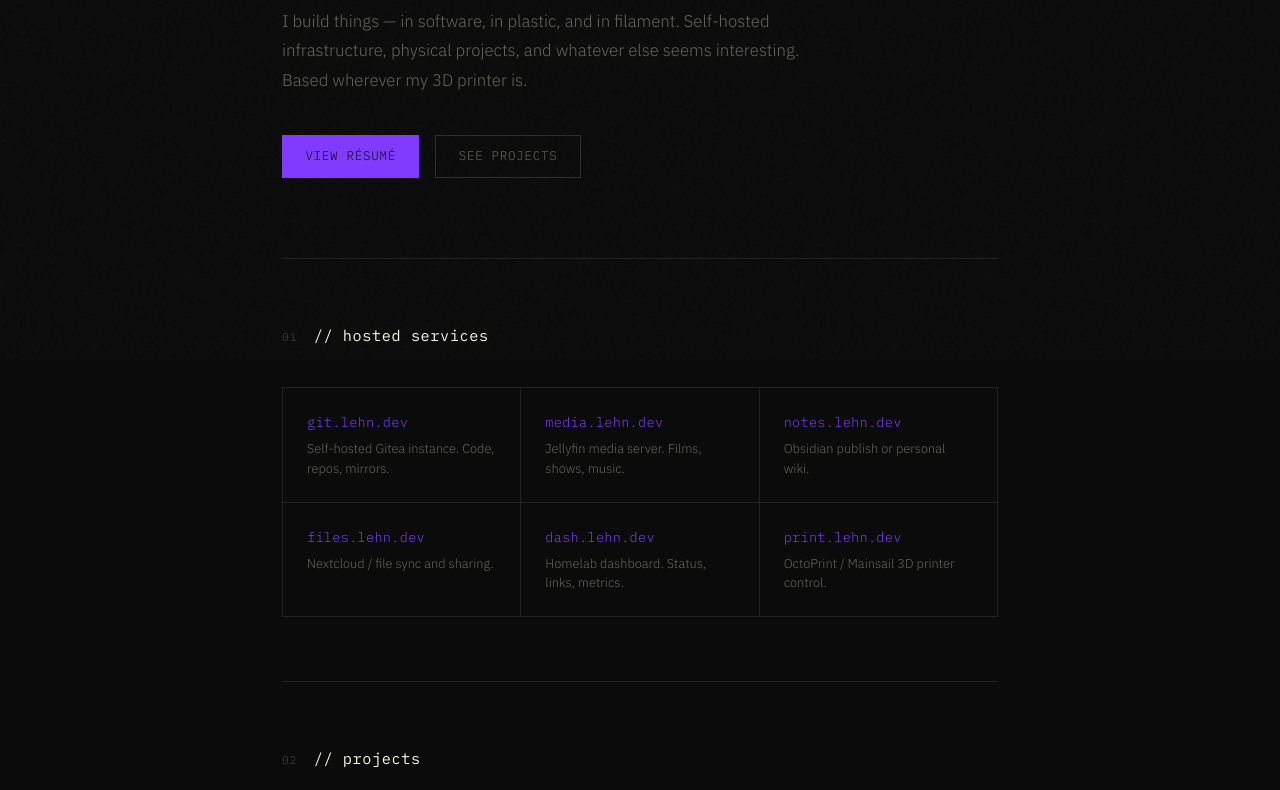
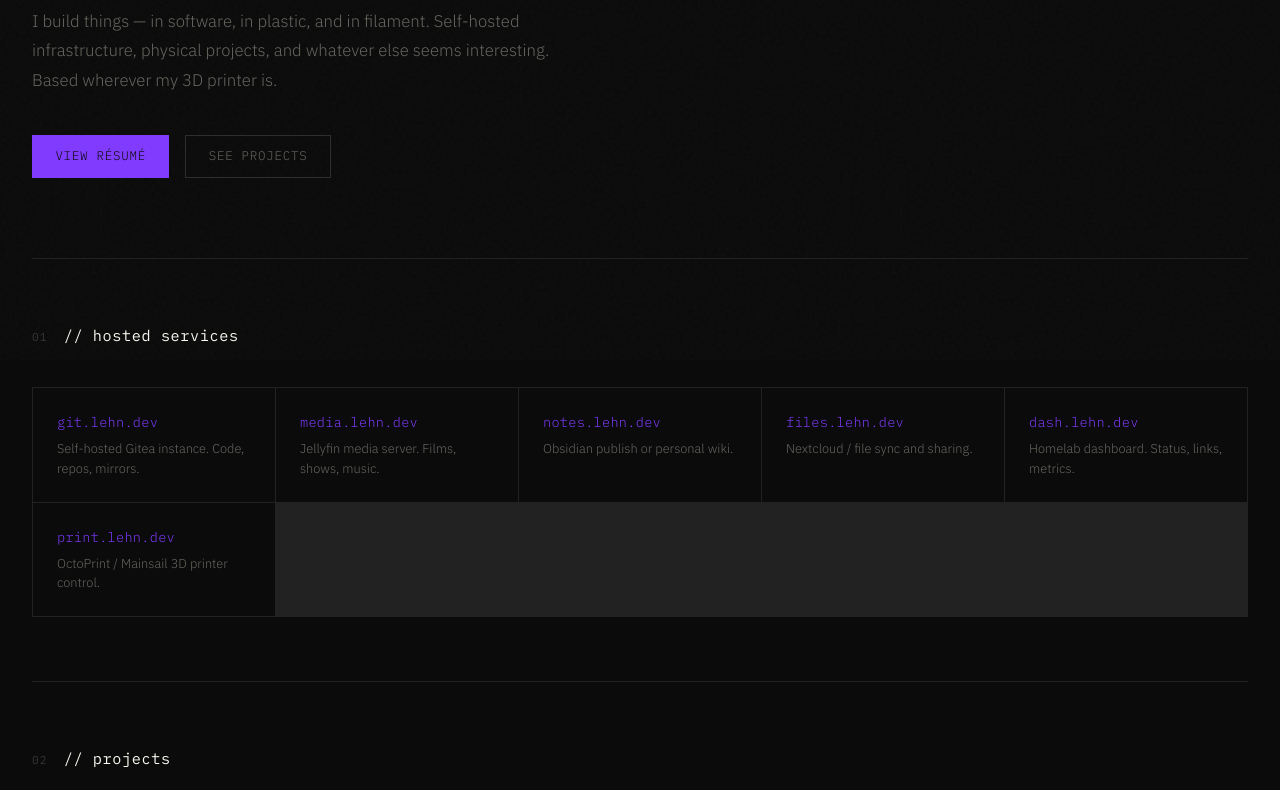
Before and after one commit to vindictivebanana/lehn.dev-homepage-v2, a website: page index.html in a window 1280 px wide. Shown: the part 440-1230 px from the top of the page. Drawn offline with Linux system fonts and the light colour scheme.

Commit message:
changed max-width

```diff
--- a/css/style.css
+++ b/css/style.css
@@ -41,7 +41,6 @@ body::before {
 /* ─── layout ─────────────────────────────────────────── */
 
 .container {
-  max-width: 780px;
   margin: 0 auto;
   padding: 0 2rem;
   position: relative;
```
